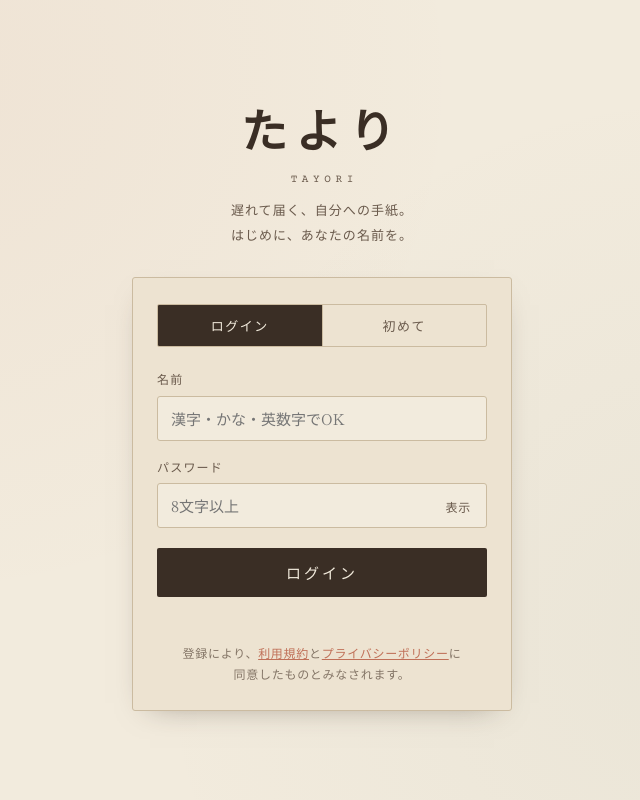
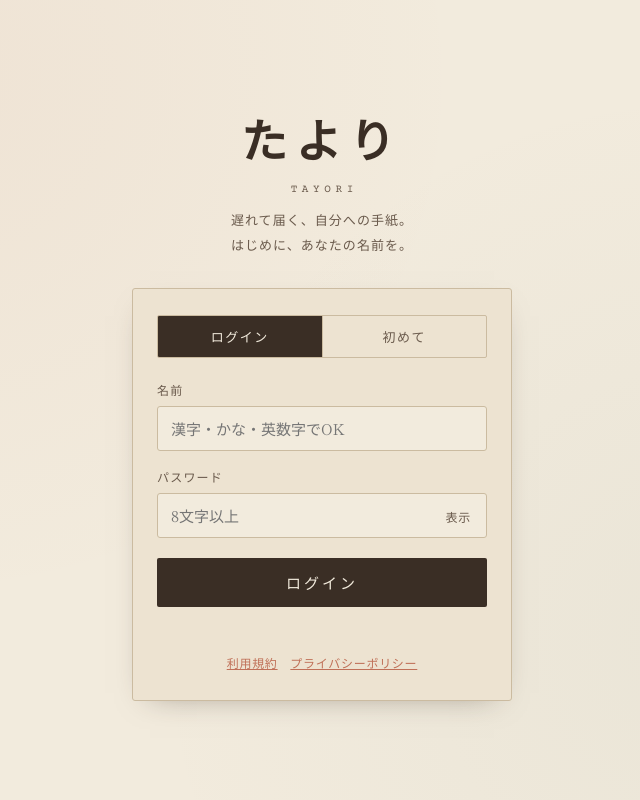
Before and after one commit to welcometotayori/tayori.com, a Flask app: page / in a window 1280 px wide. Shown: the whole page, without its empty margins (318-958 px from the left). Run offline with Flask 3, Linux system fonts and the light colour scheme; some web fonts are replaced.

Commit message:
fix: 肖像の質改善・規約表記簡素化・タイプ再生の自動化・オンボにキャンセル導線
- あなたの肖像：プロンプトを刷新。質問と答えを引用・列挙せず、複数の答えの
  “あいだ”にある主題を読み取って人物像を統合的に描くよう指示。自然で読みやすい
  日本語を明示（「質問に答えてるだけ／日本語が不自然」を改善）。
- 規約同意文：「登録により…同意したものとみなされます」をやめ、利用規約／
  プライバシーポリシーのリンクのみに簡素化。
- タイプ再生：クリック不要にし、便りを開いた瞬間（天気の差分を閉じた後、
  天気が無ければ即）に自動で書き起こすよう変更。playTrace を runTrace へ分解し
  autoPlayTrace を追加。既存ボタンは「もう一度、書いていた時を」の再再生に。
- 初めの問い：初回も「あとで答える」で抜けられる導線を表示（一方通行を解消。
  あとからアカウントの初めの問いで再訪可）。
実機相当モバイルで4点すべて検証（自動再生は書き直しの痕跡まで再現を確認）。

Co-Authored-By: Claude Opus 4.8 <noreply@anthropic.com>

```diff
--- a/app.py
+++ b/app.py
@@ -1580,19 +1580,24 @@ def _split_data_url(durl):
 
 
 PORTRAIT_PROMPT = (
-    "あなたは、ある人が遺した言葉・写真・声、そして『初めの問い』への答えから、"
-    "その人がどんな人かを静かに読み解く聞き手です。下の素材だけを根拠に、"
-    "その人の人物像を日本語で描いてください。\n\n"
-    "― 描き方 ―\n"
-    "・二人称（「あなたは…」）で、本人にそっと差し出す手紙のように。\n"
-    "・素材から読み取れることだけに根ざす。素材に無いことは断定しない。\n"
-    "・価値観、ものの考え方の癖、何に心が動くか、そして“抱えやすい悩みの傾向”に静かに触れる。\n"
-    "・占いや性格診断のような決めつけ、励まし・助言の説教はしない。\n"
-    "・写真や声があれば、その雰囲気も手がかりにしてよい（写っているものの単なる羅列はしない）。\n"
-    "・3〜4段落、全体で500〜700字程度。静かで、温かく、誠実な筆致で。\n"
-    "・段落と段落のあいだは、必ず空行（改行を2つ）で区切る。\n"
-    "・見出しや箇条書き、メタな注釈はつけず、地の文だけで書く。\n\n"
-    "素材は次のとおりです。"
+    "あなたは、ある人を長く見守ってきた、洞察の深い聞き手です。"
+    "この人が遺した言葉・写真・声、そして『初めの問い』への答えを手がかりに、"
+    "「あなたという人」を一篇の人物素描として描いてください。\n\n"
+    "― 大切なこと ―\n"
+    "・素材は“答え合わせ”ではなく“手がかり”です。質問と答えをなぞったり、引用・列挙したり、"
+    "一問ずつ感想を述べたりは絶対にしないこと。そこから滲み出る人柄を読み取り、地の文で描く。\n"
+    "・個々の事実を並べるのではなく、複数の答えの“あいだ”にある共通点・矛盾・繰り返し現れる主題を見つけ、"
+    "その人の核を一つの像として束ねる。\n"
+    "・描くのは、価値観／ものの見方の癖／心が動く対象／人との距離の取り方、そして"
+    "“この人が抱えやすい悩みや揺れ”。表面の出来事ではなく、その奥にある傾向に静かに触れる。\n"
+    "・占いや性格類型の決めつけ、励まし・助言・説教はしない。診断もしない。\n"
+    "・写真や声があれば、その空気感（色・光・声の温度など）も人物像の手がかりにしてよい。"
+    "ただし写っているものを説明・列挙はしない。\n"
+    "・二人称（「あなたは…」）で、本人へそっと差し出す手紙のように。\n"
+    "・自然で読みやすい日本語で書く。凝りすぎた比喩や難解な言い回しは避け、静かで、温かく、誠実に。\n"
+    "・3〜4段落、全体で500〜700字。段落の間は空行（改行を2つ）で区切る。\n"
+    "・見出し・箇条書き・前置き・メタな注釈はつけず、人物素描の本文だけを書く。\n\n"
+    "手がかりとなる素材は次のとおりです（これは描写の材料であって、回答する対象ではありません）。"
 )
 
 
--- a/templates/index.html
+++ b/templates/index.html
@@ -414,7 +414,7 @@
       <button class="gate-submit" id="gSubmit">ログイン</button>
       <div class="gate-err" id="gErr"></div>
       <div class="gate-hint" style="text-align: center; margin-top: 16px;">
-        登録により、<a href="/terms" target="_blank" style="color:#B5543A;">利用規約</a>と<a href="/privacy" target="_blank" style="color:#B5543A;">プライバシーポリシー</a>に<br>同意したものとみなされます。
+        <a href="/terms" target="_blank" style="color:#B5543A;">利用規約</a>　<a href="/privacy" target="_blank" style="color:#B5543A;">プライバシーポリシー</a>
       </div>
     </div>
   </div>
@@ -1112,7 +1112,7 @@ async function detectWeather(){
     h+='<div class="letter-body">';
     if(L.poem){
       h+='<div class="letter-poem" id="poem-'+L.id+'">'+esc(L.poem)+'</div>';
-      if(L.has_trace)h+='<button class="trace-play" data-lid="'+L.id+'" data-target="poem-'+L.id+'"><svg viewBox="0 0 24 24" fill="none" stroke="currentColor" stroke-width="1.6" stroke-linecap="round" stroke-linejoin="round" aria-hidden="true"><circle cx="12" cy="12" r="9"/><path d="M10 8.5l5.5 3.5L10 15.5z" fill="currentColor" stroke="none"/></svg>書いていた時を、再生する</button>';
+      if(L.has_trace)h+='<button class="trace-play" data-lid="'+L.id+'" data-target="poem-'+L.id+'"><svg viewBox="0 0 24 24" fill="none" stroke="currentColor" stroke-width="1.6" stroke-linecap="round" stroke-linejoin="round" aria-hidden="true"><circle cx="12" cy="12" r="9"/><path d="M10 8.5l5.5 3.5L10 15.5z" fill="currentColor" stroke="none"/></svg>もう一度、書いていた時を</button>';
     }
     if(L.voice)h+='<div class="letter-voice"><audio controls src="'+L.voice+'"></audio></div>';
     if(L.emos&&L.emos.length)h+='<div class="emo-tags">'+L.emos.map(e=>'<span class="emo-tag">'+esc(e)+'</span>').join('')+'</div>';
@@ -1189,7 +1189,11 @@ async function detectWeather(){
 
   // 💡 【機能3：差分演出オーバーレイの表示処理＋開封時の気分タグ】
   const dOver=document.getElementById('diffOverlay'), dSealVal=document.getElementById('diffSealVal'), dOpenVal=document.getElementById('diffOpenVal');
-  document.getElementById('diffClose').addEventListener('click', ()=>{ dOver.classList.remove('on'); });
+  let _autoPlayLid=null;   // 開封直後に自動でタイプ再生する便りID（天気の差分を閉じた後に発火）
+  document.getElementById('diffClose').addEventListener('click', ()=>{
+    dOver.classList.remove('on');
+    if(_autoPlayLid){const lid=_autoPlayLid;_autoPlayLid=null;setTimeout(()=>autoPlayTrace(lid),300);}
+  });
 
   const diffTitle=document.getElementById('diffTitle'), diffRow=document.getElementById('diffRow');
   function showDiffOverlay(seal_env, open_env, letterId){
@@ -1223,11 +1227,15 @@ async function detectWeather(){
 
     await loadMail(); // 再読み込みして描画
     // 開封成功なら差分オーバーレイ＋気分タグを表示（このときだけ気分を尋ねる）
+    _autoPlayLid=null;
     if(res && res.ok){
       const seal=res.seal_env?(typeof res.seal_env==='string'?JSON.parse(res.seal_env):res.seal_env):null;
       const open=res.open_env?(typeof res.open_env==='string'?JSON.parse(res.open_env):res.open_env):null;
       showDiffOverlay(seal, open, id);
     }
+    // タイプ再生を「天気のように」自動で：天気の差分が出たならそれを閉じた後、無ければ今すぐ
+    if(dOver.classList.contains('on')){ _autoPlayLid=id; }
+    else { setTimeout(()=>autoPlayTrace(id), 500); }
   }
 
   // 「送る」（返信送信後）から呼ばれ、過去の自分が問いを返す
@@ -1404,8 +1412,8 @@ async function detectWeather(){
       ta.addEventListener('input',()=>{ta.style.height='auto';ta.style.height=ta.scrollHeight+'px';updateOnbProgress();scheduleOnbAutosave();});
       onbList.appendChild(wrap);
     });
-    onbSkip.textContent=onbFirstRun?'あとで':'閉じる';
-    onbSkip.style.display=onbFirstRun?'none':'';   // 初回はスキップ不可（10問必須）
+    onbSkip.textContent=onbFirstRun?'あとで答える':'閉じる';
+    onbSkip.style.display='';   // 初回も「あとで答える」で抜けられる導線を残す（一方通行にしない・後で初めの問いから再訪可）
     onbSave.textContent=onbFirstRun?'保存して、はじめる':'保存する';
     updateOnbProgress();
     // textareaの初期高さを内容に合わせる
@@ -1577,15 +1585,16 @@ async function detectWeather(){
   portraitClose.addEventListener('click',()=>portraitOv.classList.remove('on'));
 
   // ── タイプ再生（TypeTrace）：書いていた時の迷い・書き直し・間をそのまま再生 ──
-  async function playTrace(btn){
-    if(btn._playing)return;
-    const target=document.getElementById(btn.dataset.target);
-    if(!target)return;
-    btn._playing=true;btn.disabled=true;
+  // 再生本体：便りID と表示先を直接受ける（クリックからも自動再生からも呼べる）
+  async function runTrace(lid, target, btn){
+    if(!target || target._tracing)return;
+    if(btn){ if(btn._playing)return; btn._playing=true; btn.disabled=true; }
+    target._tracing=true;
     const finalText=target.textContent;
-    const d=await api('/api/letters/'+btn.dataset.lid+'/trace',{method:'GET'})||{};
+    const done=()=>{ if(btn){btn._playing=false;btn.disabled=false;} target._tracing=false; };
+    const d=await api('/api/letters/'+lid+'/trace',{method:'GET'})||{};
     const steps=d.trace;
-    if(!Array.isArray(steps)||steps.length<2){btn._playing=false;btn.disabled=false;return;}
+    if(!Array.isArray(steps)||steps.length<2){done();return;}
     // 個々の「間」は最大1.2sに丸め、全体は最大14秒に収める（長すぎる空白で退屈させない）
     const norm=[];let prev=0,acc=0;
     for(const s of steps){let gap=Math.max(0,(s.t||0)-prev);prev=s.t||0;gap=Math.min(gap,1200);acc+=gap;norm.push({at:acc,v:String(s.v==null?'':s.v)});}
@@ -1598,12 +1607,21 @@ async function detectWeather(){
       const el=now-t0;
       while(idx<norm.length&&norm[idx].at*scale<=el){target.innerHTML=esc(norm[idx].v)+caret;idx++;}
       if(idx<norm.length){requestAnimationFrame(frame);}
-      else{target.classList.remove('tracing');target.textContent=finalText;btn._playing=false;btn.disabled=false;}
+      else{target.classList.remove('tracing');target.textContent=finalText;done();}
     }
     target.innerHTML=esc(norm[0].v)+caret;
     requestAnimationFrame(frame);
   }
-  document.addEventListener('click',e=>{const b=e.target.closest&&e.target.closest('.trace-play');if(b)playTrace(b);});
+  // 開いた瞬間に「天気のように」自動で書き起こす（クリック不要）。traceを持つ便りだけ。
+  function autoPlayTrace(lid){
+    const target=document.getElementById('poem-'+lid);
+    if(!target)return;
+    const btn=document.querySelector('.trace-play[data-lid="'+lid+'"]');
+    if(!btn)return;
+    try{ target.scrollIntoView({behavior:'smooth',block:'center'}); }catch(e){}
+    setTimeout(()=>runTrace(lid, target, btn), 260);
+  }
+  document.addEventListener('click',e=>{const b=e.target.closest&&e.target.closest('.trace-play');if(b)runTrace(b.dataset.lid, document.getElementById(b.dataset.target), b);});
 
   // check existing session on load
   (async function boot(){
```
